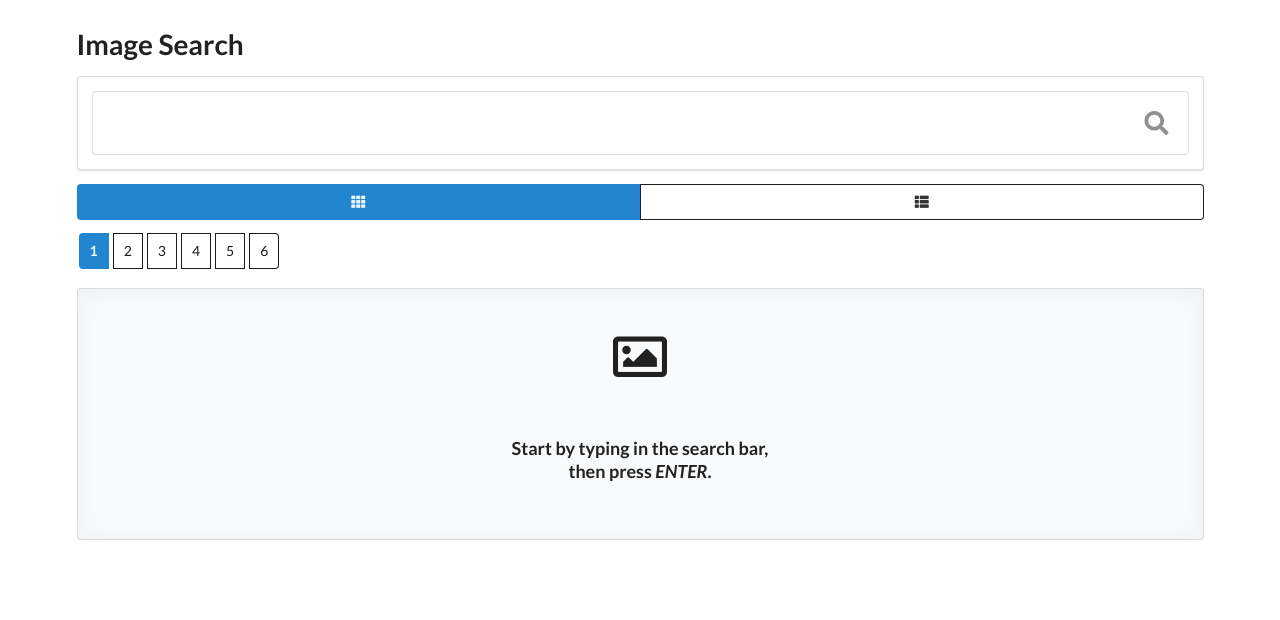
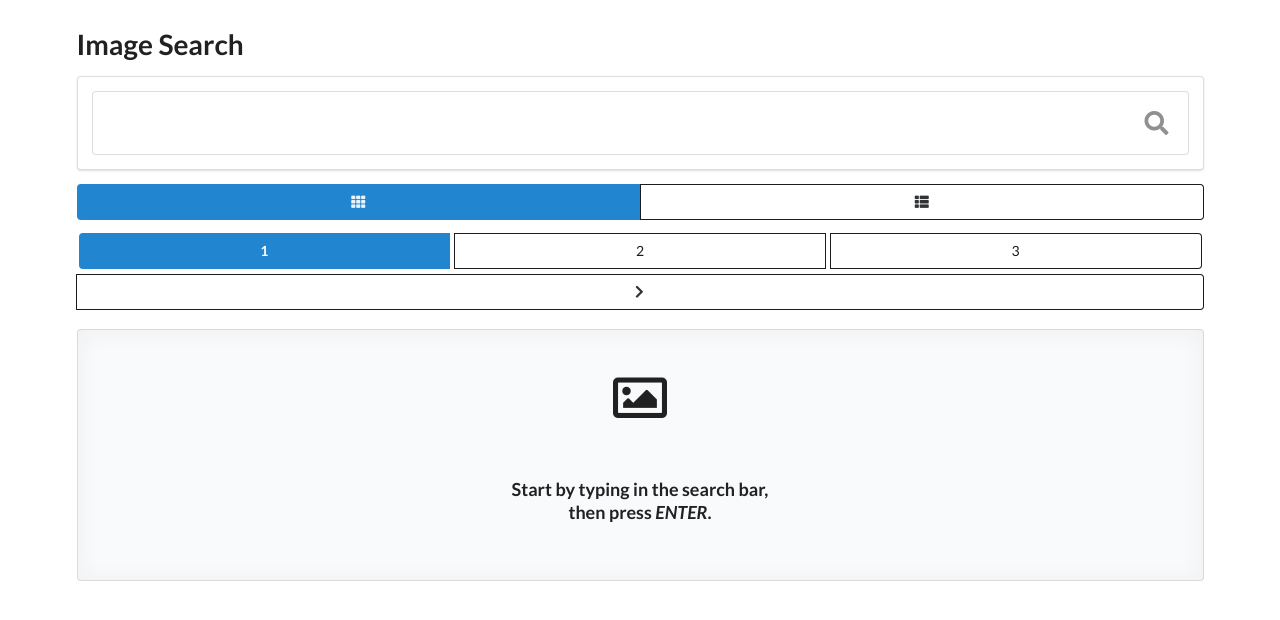
Before and after one commit to byteHandler/image-search, a React (Create React App) app: page / in a window 1280 px wide. Shown: the top 620 px of the page. Built offline with nearby package versions, Linux system fonts and the light colour scheme.

Commit message:
added page numbers

```diff
--- a/src/components/App.js
+++ b/src/components/App.js
@@ -11,6 +11,7 @@ class App extends React.Component{
         this.searchInputRef = React.createRef();
         this.imageListRef = React.createRef();
         this.buttonComponentRef = React.createRef();
+        this.pageButtonComponentRef = React.createRef();
     }
     onGridClick = ()=>{
         this.buttonComponentRef.current.setState({gridButton:'blue',listButton:'secondary basic'})
@@ -23,11 +24,18 @@ class App extends React.Component{
     onSearchSubmit= async (entry)=>{
         //console.log(entry)
         const response = await axios.get(`https://pixabay.com/api/?key=21844549-840acc6adaa37fac4e1186c8f&q=${entry.replace(" ","+")}&image_type=photo`)
-        //console.log(response.data.hits)
+        console.log(response)
         this.imageListRef.current.setState({images:response.data.hits,inputValue:entry})
+        //response.data.total is our variable to decide the number
+        const pageSize = 20; // Update whenever needed
+        const nPages = Math.floor(response.data.total/pageSize) + 1
+        const buttonTextArray = Array.from(Array(nPages), (_, index) => index + 1)
+        this.pageButtonComponentRef.current.setState({buttonTexts:buttonTextArray,clickedButtonIndex:0})
     }
-    changeListSize(size){
-        console.log(size)
+    changeImageList= async (pageNo)=>{
+        this.searchInputRef.current.setState({loading:'loading'})
+        const response = await axios.get(`https://pixabay.com/api/?key=21844549-840acc6adaa37fac4e1186c8f&q=${this.searchInputRef.current.state.inputValue.replace(" ","+")}&image_type=photo&page=${pageNo}`)
+        this.imageListRef.current.setState({images:response.data.hits})
     }
     render(){
     return (
@@ -36,7 +44,7 @@ class App extends React.Component{
             <div  className="ui huge header" style={{marginLeft:'auto',marginRight:'auto'}}>Image Search</div>
             <SearchInput ref={this.searchInputRef}  onSearchSubmit={this.onSearchSubmit} inputValue = {this.state.inputValue} loading='category'/>
             <ButtonComponent onGridClick={this.onGridClick} onListClick={this.onListClick} ref={this.buttonComponentRef} defaultButton='grid'/>
-            <PageButtonComponent changeListSize={this.changeListSize} buttonTexts={[1,2,3,4,5,6]} clickedButtonIndex={0} />
+            <PageButtonComponent maxButtons= {7} ref={this.pageButtonComponentRef} changeImageList={this.changeImageList} buttonTexts={[1,2,3]} clickedButtonIndex={0} />
             <ImageList ref={this.imageListRef} searchInputRef={this.searchInputRef}   images={this.state.images} inputValue={this.state.inputValue} view = {this.state.view}/>
         </div>
     )
--- a/src/components/PageButtonComponent.js
+++ b/src/components/PageButtonComponent.js
@@ -2,25 +2,49 @@ import React from 'react';
 class PageButtonComponent extends React.Component{
     constructor(props){
         super(props)
-        this.state = {buttonTexts : props.buttonTexts,clickedButtonIndex:props.clickedButtonIndex}
+        this.state = {buttonTexts : props.buttonTexts,clickedButtonIndex:props.clickedButtonIndex,maxButtons:this.props.maxButtons}
+    }
+    onClickPrev=()=>{
+        this.props.changeImageList(this.state.clickedButtonIndex)
+        this.setState({clickedButtonIndex: this.state.clickedButtonIndex-1})
+    }
+    onClickNext=()=>{
+        this.props.changeImageList(this.state.clickedButtonIndex+2)
+        this.setState({clickedButtonIndex:this.state.clickedButtonIndex+1})
     }
     render(){
-        const buttons = this.state.buttonTexts.map((text,i)=>{
-            if(this.state.clickedButtonIndex ===i){
+        const startIndex = Math.max((this.state.clickedButtonIndex-(Math.floor(this.state.maxButtons/2))),0)
+        let endIndex = Math.min((this.state.clickedButtonIndex+Math.floor(this.state.maxButtons)/2),(this.state.buttonTexts.length))
+        if(startIndex==0){
+            endIndex =  Math.min((this.state.clickedButtonIndex+this.state.maxButtons),(this.state.buttonTexts.length))
+        }
+        /*if(endIndex- startIndex < this.state.maxButtons)  {
+            const temp = this.state.maxButtons - (endIndex-startIndex)
+            endIndex = Math.min(temp,this.state.buttonTexts.length)
+
+        }*/
+        const buttons = this.state.buttonTexts.slice(startIndex,endIndex).map((text,i)=>{
+            if(this.state.clickedButtonIndex ===(Number(text)-1)){
                 return (
-                    <button key = {i} style={{marginLeft:'2px',marginRight:'2px'}} className="ui blue button">{text}</button>
+                    <button key = {i} style={{marginLeft:'2px',marginRight:'2px',width:"2px"}} className="ui blue button">{text}</button>
                     )
             }
             return (
-            <button key = {i} style={{marginLeft:'2px',marginRight:'2px'}} onClick = {()=>{
-                this.setState({clickedButtonIndex:i})
-                this.props.changeListSize(i+1)
+            <button key = {i} style={{marginLeft:'2px',marginRight:'2px',width:"2px"}} onClick = {()=>{
+                this.setState({clickedButtonIndex:Number(text)-1})
+                this.props.changeImageList(Number(text))
         }}className="ui secondary basic button">{text}</button>
             )
         })
         return(
-            <div className="ui icon buttons"style={{marginBottom:"5px"}}>
-                {buttons}
+            <div>
+                <div className="fluid ui icon buttons"style={{marginBottom:"5px"}}>
+                    {buttons}
+                </div>
+                <div className="fluid ui icon buttons"style={{marginBottom:"5px"}}>
+                    <button onClick={this.onClickPrev} style={this.state.clickedButtonIndex+1 > 1 ? {} : {display:'none'}} className="ui black basic button"><i className="left chevron icon"></i></button>
+                    <button onClick={this.onClickNext} style={this.state.clickedButtonIndex+1 !== this.state.buttonTexts.length ? {} : {display:'none'}} className="ui black basic button"><i className="right chevron icon"></i></button>
+                </div>
             </div>
         )
     }
```
